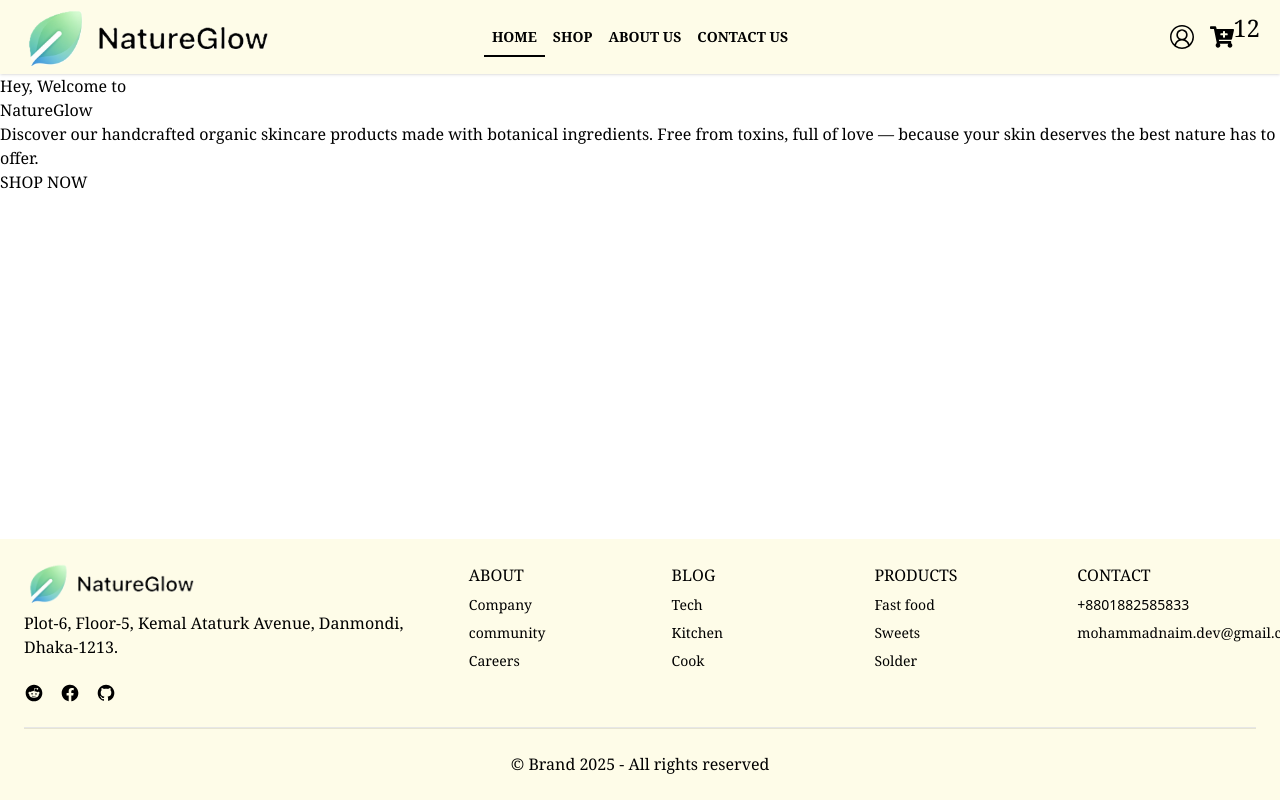
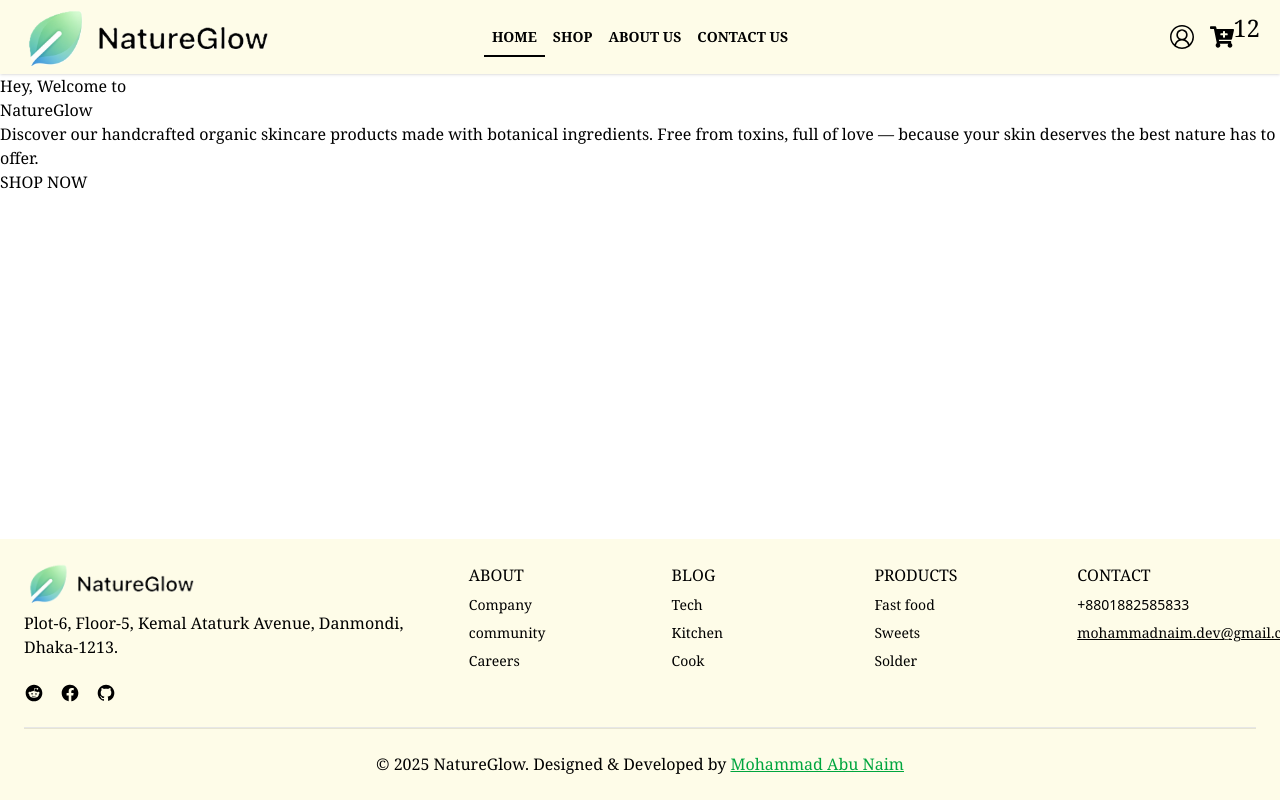
Before and after one commit to md-abu-naim/NatureGlow, a React (Vite) app: page / in a window 1280 px wide. Shown: the top 800 px of the page. Built offline with nearby package versions, Linux system fonts and the light colour scheme.

Commit message:
footer is fully okay

```diff
--- a/src/Components/Footer.jsx
+++ b/src/Components/Footer.jsx
@@ -73,7 +73,7 @@ const Footer = () => {
                                 <div>
                                     <h3 className="text-black uppercase ">Contact</h3>
                                     <span className="block mt-2 text-sm white  hover:underline font-sans">+8801882585833</span>
-                                    <span className="block mt-2 text-sm hover:underline">mohammadnaim.dev@gmail.com</span>
+                                    <span className="block mt-2 text-sm underline">mohammadnaim.dev@gmail.com</span>
                                 </div>
                             </div>
                         </div>
@@ -81,7 +81,7 @@ const Footer = () => {
                     <div className="divider h-px my-6 bg-white border-none dark:bg-gray-700"></div>
 
                     <div>
-                        <p className="text-center">© Brand 2025 - All rights reserved</p>
+                        <p className="text-center">© 2025 NatureGlow. Designed & Developed by <a href="https://abu-naim.netlify.app" target="_blank" class="text-green-600 underline">Mohammad Abu Naim</a></p>
                     </div>
                 </div>
             </footer>
```
